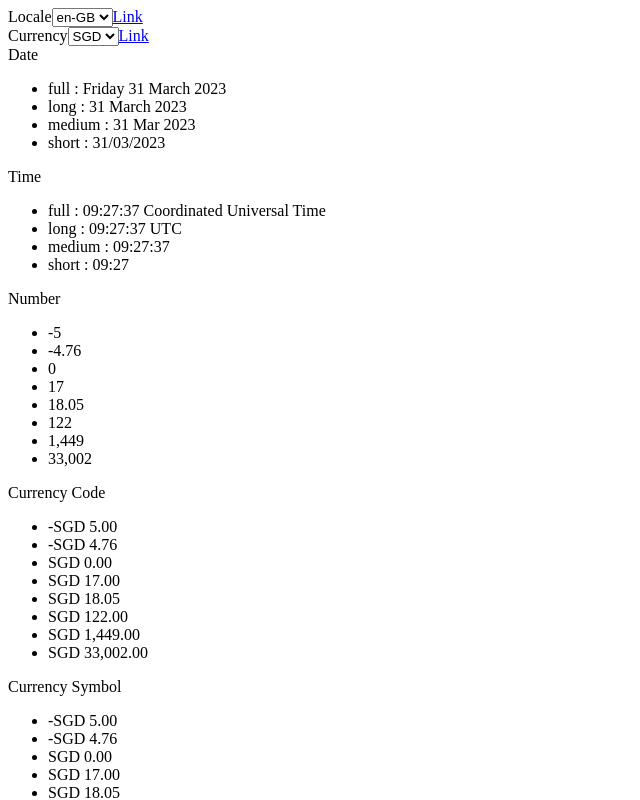
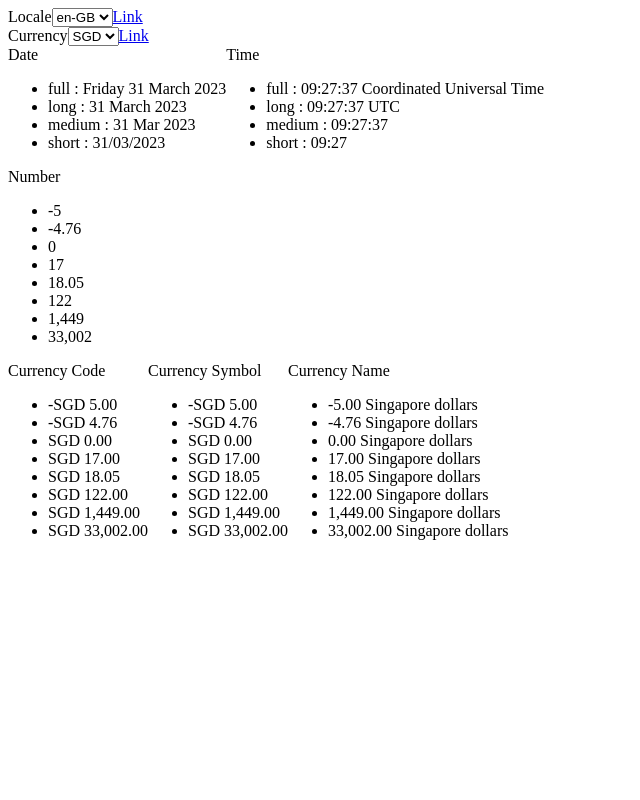
Before and after one commit to ruhaim/localization-with-intl, a React (Create React App) app: page / in a window 1280 px wide. Shown: the top 800 px of the page, without its empty margins (0-640 px from the left). Built offline with nearby package versions, Linux system fonts and the light colour scheme.

Commit message:
1 file modified

```diff
--- a/Locale.tsx
+++ b/Locale.tsx
@@ -10,6 +10,7 @@ export default function Locale({ locale, currency }: LocaleProps) {
   const numArr = [-5, -4.76, 0, 17, 18.05, 122, 1449, 33002];
   return (
     <div>
+      <div style={{ display: 'flex' }}>
         <div>
           Date
           <ul>
@@ -40,6 +41,7 @@ export default function Locale({ locale, currency }: LocaleProps) {
             })}
           </ul>
         </div>
+      </div>
       <div>
         Number
         <ul>
@@ -52,6 +54,7 @@ export default function Locale({ locale, currency }: LocaleProps) {
           })}
         </ul>
       </div>
+      <div style={{ display: 'flex' }}>
         <div>
           Currency Code
           <ul>
@@ -110,5 +113,6 @@ export default function Locale({ locale, currency }: LocaleProps) {
           </ul>
         </div>
       </div>
+    </div>
   );
 }
```
Lines whose indentation alone changed are shown as unchanged.
